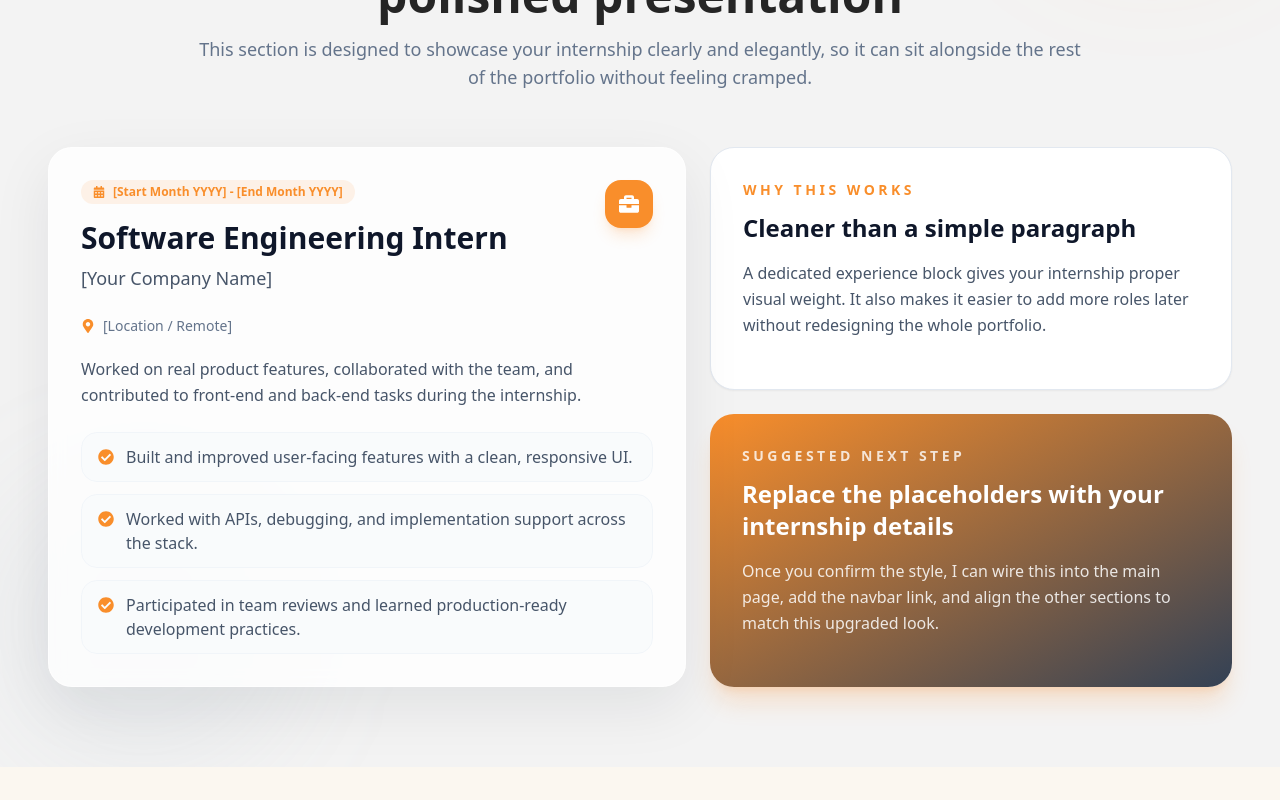
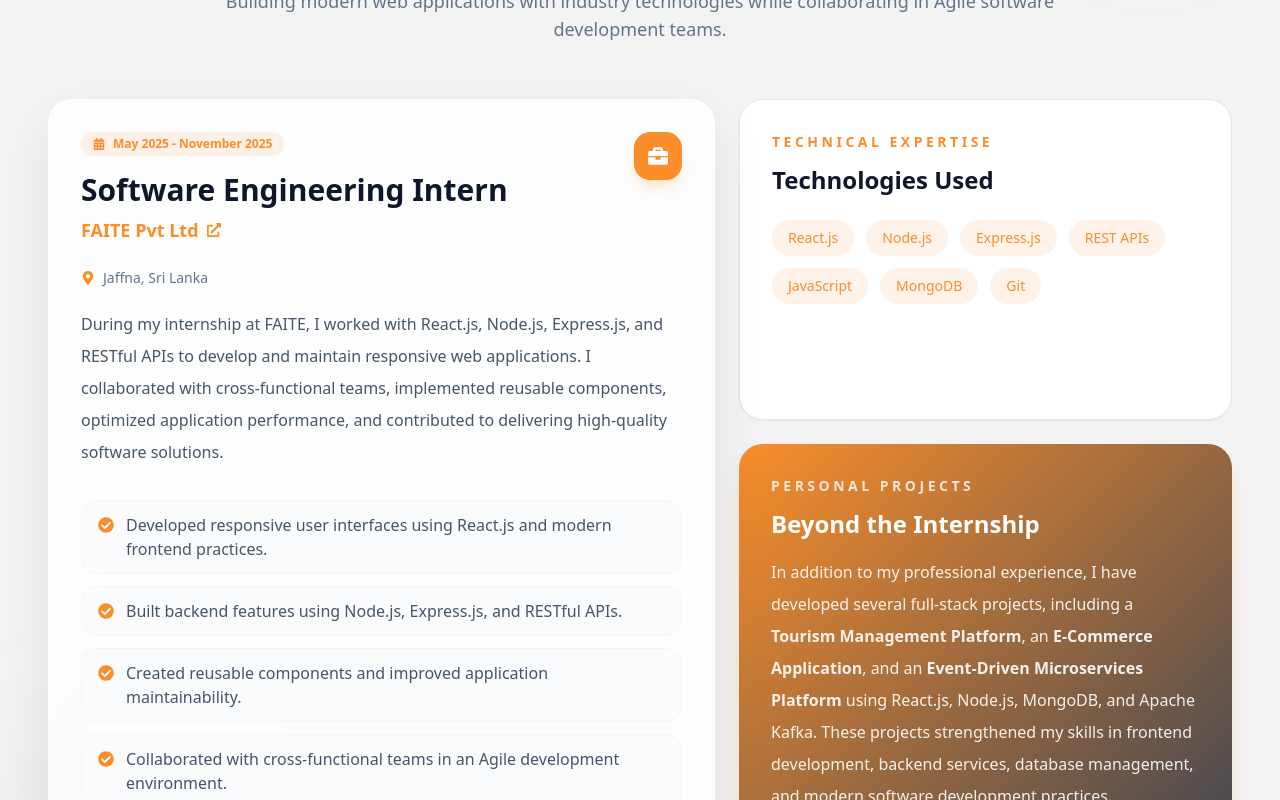
Before and after one commit to TharshiTharshihan/Portfolio, a React (Vite) app in the folder client/: page / in a window 1280 px wide. Shown: the part 960-1760 px from the top of the page. Built offline with nearby package versions, Linux system fonts and the light colour scheme.

Commit message:
Added experience

```diff
--- a/client/src/components/Experience.jsx
+++ b/client/src/components/Experience.jsx
@@ -3,20 +3,24 @@ import {
   FaCheckCircle,
   FaCalendarAlt,
   FaMapMarkerAlt,
+  FaExternalLinkAlt,
 } from "react-icons/fa";
 
 const experienceItems = [
   {
     role: "Software Engineering Intern",
-    company: "[Your Company Name]",
-    period: "[Start Month YYYY] - [End Month YYYY]",
-    location: "[Location / Remote]",
+    company: "FAITE Pvt Ltd",
+    companyLink: "https://www.linkedin.com/company/faite/",
+    period: "May 2025 - November 2025",
+    location: "Jaffna, Sri Lanka",
     summary:
-      "Worked on real product features, collaborated with the team, and contributed to front-end and back-end tasks during the internship.",
+      "During my internship at FAITE, I worked with React.js, Node.js, Express.js, and RESTful APIs to develop and maintain responsive web applications. I collaborated with cross-functional teams, implemented reusable components, optimized application performance, and contributed to delivering high-quality software solutions.",
     highlights: [
-      "Built and improved user-facing features with a clean, responsive UI.",
-      "Worked with APIs, debugging, and implementation support across the stack.",
-      "Participated in team reviews and learned production-ready development practices.",
+      "Developed responsive user interfaces using React.js and modern frontend practices.",
+      "Built backend features using Node.js, Express.js, and RESTful APIs.",
+      "Created reusable components and improved application maintainability.",
+      "Collaborated with cross-functional teams in an Agile development environment.",
+      "Optimized application performance and resolved bugs to improve user experience.",
     ],
   },
 ];
@@ -34,21 +38,23 @@ const Experience = () => {
 
       <div className="container relative">
         <div className="mx-auto mb-10 max-w-4xl text-center sm:mb-14">
-          <p className="inline-flex items-center gap-2 rounded-full border border-primary/20 bg-white/70 px-4 py-2 text-sm font-semibold text-primary shadow-sm backdrop-blur dark:bg-white/5 dark:text-primary">
+          <p className="inline-flex items-center gap-2 rounded-full border border-primary/20 bg-white/70 px-4 py-2 text-sm font-semibold text-primary shadow-sm backdrop-blur dark:bg-white/5">
             <FaBriefcase />
             Professional Experience
           </p>
+
           <h2 className="mt-5 text-3xl font-bold text-black/85 dark:text-white sm:text-5xl">
-            Internship experience with a more polished presentation
+            Software Engineering Internship
           </h2>
+
           <p className="mt-4 text-base text-slate-500 dark:text-white/70 sm:text-lg">
-            This section is designed to showcase your internship clearly and
-            elegantly, so it can sit alongside the rest of the portfolio without
-            feeling cramped.
+            Building modern web applications with industry technologies while
+            collaborating in Agile software development teams.
           </p>
         </div>
 
-        <div className="grid gap-6 lg:grid-cols-[1.1fr_0.9fr]">
+        <div className="grid gap-6 lg:grid-cols-[1.15fr_0.85fr]">
+          {/* Main Card */}
           <div className="rounded-3xl border border-white/60 bg-white/80 p-6 shadow-[0_20px_60px_rgba(15,23,42,0.08)] backdrop-blur dark:border-white/10 dark:bg-white/5 sm:p-8">
             <div className="flex items-start justify-between gap-4">
               <div>
@@ -56,12 +62,20 @@ const Experience = () => {
                   <FaCalendarAlt />
                   {experienceItems[0].period}
                 </span>
+
                 <h3 className="mt-4 text-2xl font-bold text-slate-900 dark:text-white sm:text-3xl">
                   {experienceItems[0].role}
                 </h3>
-                <p className="mt-2 text-lg font-medium text-slate-600 dark:text-white/75">
+
+                <a
+                  href={experienceItems[0].companyLink}
+                  target="_blank"
+                  rel="noopener noreferrer"
+                  className="mt-2 inline-flex items-center gap-2 text-lg font-semibold text-primary transition hover:underline"
+                >
                   {experienceItems[0].company}
-                </p>
+                  <FaExternalLinkAlt className="text-sm" />
+                </a>
               </div>
 
               <div className="hidden h-12 w-12 items-center justify-center rounded-2xl bg-primary text-white shadow-lg shadow-primary/20 sm:flex">
@@ -71,52 +85,75 @@ const Experience = () => {
 
             <div className="mt-6 flex items-center gap-2 text-sm text-slate-500 dark:text-white/60">
               <FaMapMarkerAlt className="text-primary" />
-              <span>{experienceItems[0].location}</span>
+              {experienceItems[0].location}
             </div>
 
-            <p className="mt-5 leading-relaxed text-slate-600 dark:text-white/70">
+            <p className="mt-5 leading-8 text-slate-600 dark:text-white/70">
               {experienceItems[0].summary}
             </p>
 
-            <div className="mt-6 space-y-3">
+            <div className="mt-8 space-y-3">
               {experienceItems[0].highlights.map((item) => (
                 <div
                   key={item}
-                  className="flex items-start gap-3 rounded-2xl border border-slate-100 bg-slate-50/80 px-4 py-3 text-slate-600 transition-transform duration-300 hover:-translate-y-0.5 hover:shadow-md dark:border-white/5 dark:bg-white/5 dark:text-white/75"
+                  className="flex items-start gap-3 rounded-2xl border border-slate-100 bg-slate-50/80 px-4 py-3 transition hover:-translate-y-1 hover:shadow-md dark:border-white/5 dark:bg-white/5"
                 >
                   <FaCheckCircle className="mt-1 shrink-0 text-primary" />
-                  <p>{item}</p>
+                  <p className="text-slate-600 dark:text-white/75">{item}</p>
                 </div>
               ))}
             </div>
           </div>
 
+          {/* Right Side */}
           <div className="grid gap-6">
             <div className="rounded-3xl border border-slate-200 bg-white p-6 shadow-sm dark:border-white/10 dark:bg-white/5 sm:p-8">
               <p className="text-sm font-semibold uppercase tracking-[0.25em] text-primary">
-                Why this works
+                Technical Expertise
               </p>
+
               <h3 className="mt-3 text-2xl font-bold text-slate-900 dark:text-white">
-                Cleaner than a simple paragraph
+                Technologies Used
               </h3>
-              <p className="mt-4 leading-relaxed text-slate-600 dark:text-white/70">
-                A dedicated experience block gives your internship proper visual
-                weight. It also makes it easier to add more roles later without
-                redesigning the whole portfolio.
-              </p>
+
+              <div className="mt-6 flex flex-wrap gap-3">
+                {[
+                  "React.js",
+                  "Node.js",
+                  "Express.js",
+                  "REST APIs",
+                  "JavaScript",
+                  "MongoDB",
+                  "Git",
+                ].map((tech) => (
+                  <span
+                    key={tech}
+                    className="rounded-full bg-primary/10 px-4 py-2 text-sm font-medium text-primary"
+                  >
+                    {tech}
+                  </span>
+                ))}
+              </div>
             </div>
 
             <div className="rounded-3xl bg-gradient-to-br from-primary to-slate-700 p-6 text-white shadow-xl shadow-primary/20 sm:p-8">
               <p className="text-sm font-semibold uppercase tracking-[0.25em] text-white/80">
-                Suggested next step
+                Personal Projects
               </p>
+
               <h3 className="mt-3 text-2xl font-bold">
-                Replace the placeholders with your internship details
+                Beyond the Internship
               </h3>
-              <p className="mt-4 leading-relaxed text-white/85">
-                Once you confirm the style, I can wire this into the main page,
-                add the navbar link, and align the other sections to match this
-                upgraded look.
+
+              <p className="mt-4 leading-8 text-white/90">
+                In addition to my professional experience, I have developed
+                several full-stack projects, including a <strong>Tourism
+                Management Platform</strong>, an <strong>E-Commerce
+                Application</strong>, and an <strong>Event-Driven
+                Microservices Platform</strong> using React.js, Node.js,
+                MongoDB, and Apache Kafka. These projects strengthened my skills
+                in frontend development, backend services, database management,
+                and modern software development practices.
               </p>
             </div>
           </div>
--- a/client/src/components/Footer.jsx
+++ b/client/src/components/Footer.jsx
@@ -6,7 +6,7 @@ const Footer = () => {
       <p className="container flex items-center justify-center gap-2 text-lg">
         Tharshihan &copy; {new Date().getFullYear()}. Connect with me
         <a
-          href="https://www.linkedin.com/in/tharshihan"
+          href="https://www.linkedin.com/in/tharshihan-r-439653300/"
           target="_blank"
           rel="noopener noreferrer"
           className="text-primary transition-colors hover:text-slate-700 dark:hover:text-white"
--- a/client/src/components/ProjectsBox.jsx
+++ b/client/src/components/ProjectsBox.jsx
@@ -8,9 +8,8 @@ import {
 } from "react-icons/fa";
 import { HiMiniComputerDesktop } from "react-icons/hi2";
 import { MdOutlinePhoneAndroid } from "react-icons/md";
-import { IoDocumentAttach } from "react-icons/io5";
-
-
+import { IoDocumentAttach,IoLibrary  } from "react-icons/io5";
+import { FaTicket  } from "react-icons/fa6";
 import { useState } from "react";
 
 const Projects = [
@@ -29,22 +28,34 @@ const Projects = [
       "https://github.com/TharshiTharshihan/Digital-Asset-Approval-Workflow-System",
   },
   {
-    name: "Health care mobile Application (Flutter)",
+    name: "Ticket Booking System",
+    type: "Live Demo",
+    description: [
+      "JWT authentication with Admin,Agent,and User role-based access",
+      "Built ticket creation, assignment, tracking, and management",
+      "Agent communication and resolution of tickets",
+    ],
+    icon: <FaTicket className="text-3xl text-white" />,
+    accent: "from-rose-500 to-pink-500",
+    technology: ["React Js", "Springboot","Spring Security", "MySQL"],
+    githubUrl:
+      "https://ticket-booking-blue-seven.vercel.app/",
+  },
+  {
+    name: "Library Management System Full DevOps Pipeline",
     type: "Mobile App",
     description: [
-      "Role based authentication and authorization using Firebase",
-      "Doctor appointment schedule",
-      "Patient appointment booking",
+      " Architected a highly available, scalable application",
+      "Containerized the application with Docker ",
+      "Automated CI/CD pipelines using Jenkins, provisioned AWS EC2 infrastructure",
     ],
-
-    icon: <MdOutlinePhoneAndroid className="text-3xl text-white" />,
+    icon: <IoLibrary  className="text-3xl text-white" />,
     accent: "from-emerald-500 to-teal-500",
-        technology: ["Flutter", "Dart", "Firebase"],
-
-    githubUrl: "",
+    technology: ["Docker", "Jenkins", "AWS"],
+    githubUrl: "https://github.com/TharshiTharshihan/HealthCare",
   },
   {
-    name: "Learning Management System (MERN Stack)",
+    name: "Learning Management System ",
     type: "Web Platform",
     description: [
       "Students, Lecturers - Secure Authentication",
@@ -53,10 +64,11 @@ const Projects = [
     ],
     icon: <HiMiniComputerDesktop className="text-3xl text-white" />,
     accent: "from-violet-500 to-fuchsia-500",
-    githubUrl: "",
+    technology: ["React Js", "Node Js","Multer", "MongoDB"],
+    githubUrl: "https://github.com/TharshiTharshihan/student_management",
   },
   {
-    name: "Complete Tourism Booking Management Web Application (MERN Stack)",
+    name: "Complete Tourism Booking Management",
     type: "Web App",
     description: [
       "Role based Authentication and Authorization",
@@ -66,7 +78,23 @@ const Projects = [
     ],
     icon: <FaUmbrellaBeach className="text-3xl text-white" />,
     accent: "from-orange-500 to-amber-500",
-    githubUrl: "",
+        technology: ["React Js", "Node Js","Stripe", "MongoDB"],
+
+    githubUrl: "https://github.com/UmeshaTharindiBandara/Software_Project_Mahaweli_Tours_SriLanka",
+  },
+  {
+    name: "NexBlog–Blog Management Microservices Platform",
+    type: "Micro-services",
+    description: [
+      "Blog Service, Notification Service, and Auth Service microservices  ",
+      " Designedreal time notification delivery pipeline ",
+      " Applied software engineering best practices including modular architecture and API documentation",
+    ],
+    icon: <FaBlog  className="text-3xl text-white" />,
+    accent: "from-sky-500 to-cyan-500",
+    technology: ["React Js", "Node Js","Docker", "Apache Kafka"],
+    githubUrl:
+      "https://github.com/TharshiTharshihan/Digital-Asset-Approval-Workflow-System",
   },
   {
     name: "Blog site (Next.js)",
@@ -74,11 +102,12 @@ const Projects = [
     description: ["Create posts", "Contact form"],
     icon: <FaBlog className="text-3xl text-white" />,
     accent: "from-rose-500 to-pink-500",
-    githubUrl: "",
+    technology: ["Next.js", "Tailwind CSS"],
+    githubUrl: "https://github.com/TharshiTharshihan/next-crudapp",
   },
 
   {
-    name: "E-commerce Web Application (MERN Stack)",
+    name: "E-commerce Web Application",
     type: "Full Stack",
     description: [
       "Role based Authentication and Authorization",
@@ -88,7 +117,8 @@ const Projects = [
     ],
     icon: <FaShoppingCart className="text-3xl text-white" />,
     accent: "from-sky-500 to-cyan-500",
-    githubUrl: "",
+    technology: ["React Js", "Node Js","Stripe", "MongoDB"],
+    githubUrl: "https://github.com/TharshiTharshihan/Shoe-Shop",
   },
   {
     name: "Health care mobile Application (Flutter)",
@@ -98,23 +128,12 @@ const Projects = [
       "Doctor appointment schedule",
       "Patient appointment booking",
     ],
-
     icon: <MdOutlinePhoneAndroid className="text-3xl text-white" />,
     accent: "from-emerald-500 to-teal-500",
-    githubUrl: "",
+    technology: ["Flutter", "Dart", "Firebase"],
+    githubUrl: "https://github.com/TharshiTharshihan/HealthCare",
   },
-  {
-    name: "Learning Management System (MERN Stack)",
-    type: "Web Platform",
-    description: [
-      "Students, Lecturers - Secure Authentication",
-      "Lecturers can upload PDF materials",
-      "Students can view and download",
-    ],
-    icon: <HiMiniComputerDesktop className="text-3xl text-white" />,
-    accent: "from-violet-500 to-fuchsia-500",
-    githubUrl: "",
-  },
+
 ];
 
 const ProjectsBox = () => {
```
